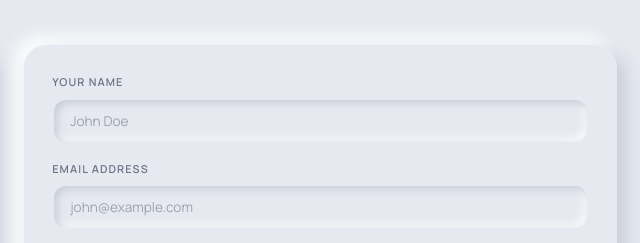
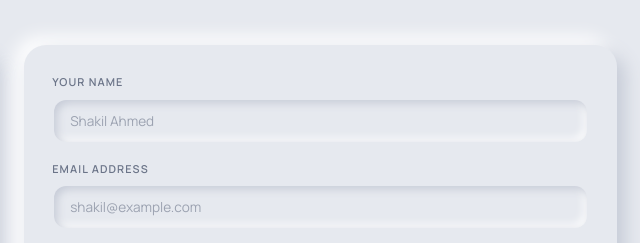
Before and after one commit to meetshaks/MD_Shakil_Ahmed, a plain HTML site: page index.html in a window 1280 px wide. Shown: the part 9592-9835 px from the top of the page, 533-1173 px from the left. Drawn offline with Linux system fonts and the light colour scheme.

Commit message:
Update index.html

```diff
--- a/index.html
+++ b/index.html
@@ -506,8 +506,8 @@ footer .footer-links a:hover{color:var(--accent-1)}
     <!-- RIGHT: Form -->
     <div class="card contact-form reveal">
       <form id="contactForm">
-        <div class="form-group"><label>Your Name</label><input type="text" class="form-input" placeholder="John Doe" required></div>
-        <div class="form-group"><label>Email Address</label><input type="email" class="form-input" placeholder="john@example.com" required></div>
+        <div class="form-group"><label>Your Name</label><input type="text" class="form-input" placeholder="Shakil Ahmed" required></div>
+        <div class="form-group"><label>Email Address</label><input type="email" class="form-input" placeholder="shakil@example.com" required></div>
         <div class="form-group"><label>Subject</label><input type="text" class="form-input" placeholder="Let's collaborate!"></div>
         <div class="form-group"><label>Message</label><textarea class="form-input" placeholder="Tell me about your project or idea..."></textarea></div>
         <button type="submit" class="btn-primary" style="width:100%;justify-content:center">Send Message <iconify-icon icon="lucide:send"></iconify-icon></button>
```
